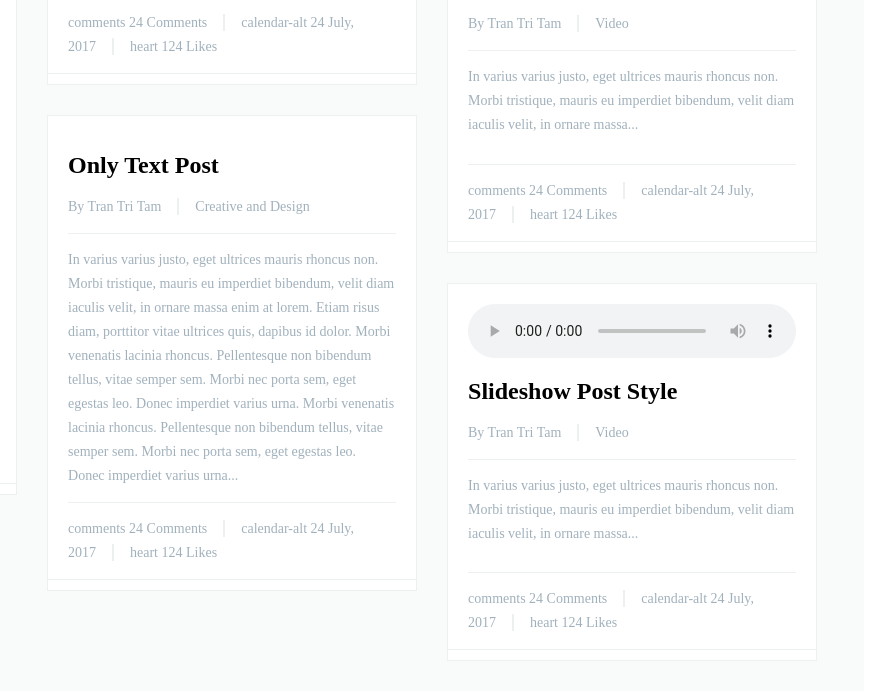
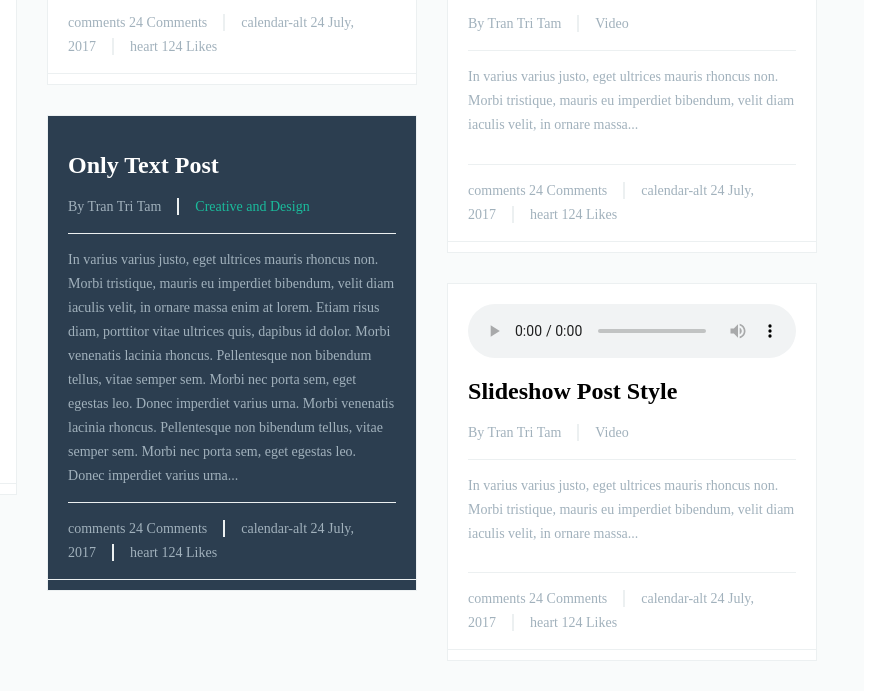
Before and after one commit to JessicaDaSilvaC/thefox, a plain HTML site: page index.html in a window 1280 px wide. In both pictures the pointer is over the element 639 px from the left and 2656 px from the top of the page. Shown: the part 2304-3003 px from the top of the page, 408-1280 px from the left. Drawn offline with Linux system fonts and the light colour scheme.

Commit message:
Add - hover content Only text

```diff
--- a/index.html
+++ b/index.html
@@ -206,7 +206,7 @@
                     </div>
 
                     <!-- Content Only Text -->
-                    <div>
+                    <div class="only-text">
                         <div>
                             <div class="content-border-bottom">
                                 <h4>Only Text Post</h4>
@@ -250,7 +250,7 @@
                         </div>
                     </div>
 
-                    <!-- Content Audio (en cours) -->
+                    <!-- Content Audio -->
                     <div>
                         <div>
                             <audio src="https://music.youtube.com/watch?v=MlcJQYON2Go&feature=share" controls></audio>
@@ -266,7 +266,7 @@
                     </div>
 
                     <!-- Content Only Text -->
-                    <div>
+                    <div class="only-text">
                         <div>
                             <div class="content-border-bottom">
                                 <h4>Only Text - Hover Style</h4>
@@ -323,7 +323,7 @@
                         </div>
                     </div>
 
-                    <!-- Content Audio (en cours) -->
+                    <!-- Content Audio -->
                     <div>
                         <div>
                             <audio src="" controls></audio>
--- a/style.css
+++ b/style.css
@@ -82,6 +82,19 @@ main > div > div > div > div > div:last-of-type{
 .content-border-bottom{
     border-bottom: solid 1px var(--col-content-border);
 }
+/* Only Text ----------------------------------*/
+.only-text:hover{
+    background-color: var(--col-footer);
+}
+
+.only-text:hover h4{
+    color: var(--col-content);
+}
+
+div.only-text:hover > div > div:first-child a{
+    color: var(--col-hover);
+}
+/* Fin Only Text ------------------------------*/
 
 /* Button Read More ---------------------------*/
 .button-read-more{
```
